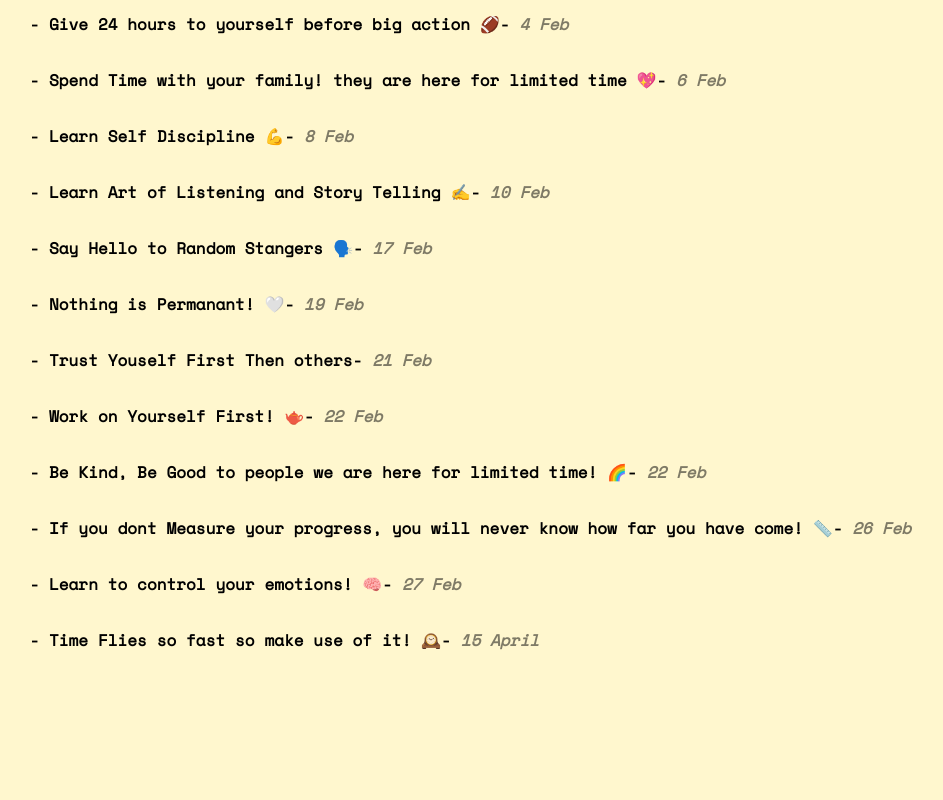
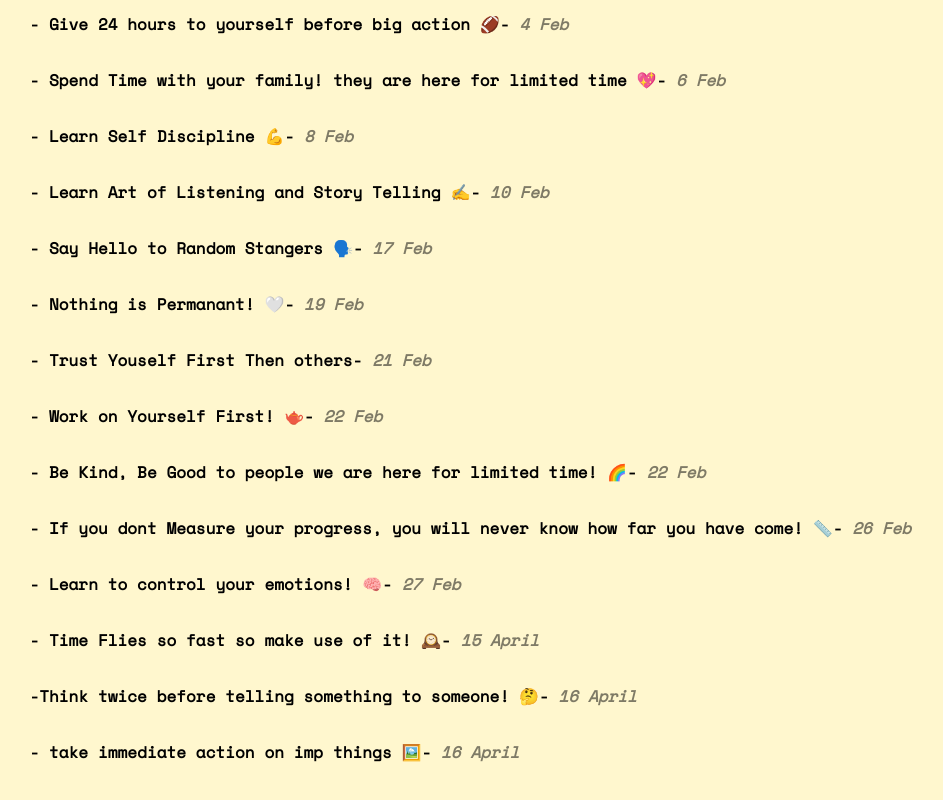
Before and after one commit to developedbyjk/JKlearnings, a React (Vite) app: page / in a window 1280 px wide. Shown: the part 843-1643 px from the top of the page, without its empty margins (105-1048 px from the left). Before the commit the page ends 1611 px from the top, so only its background shows below. Built offline with nearby package versions, Linux system fonts and the light colour scheme.

Commit message:
16 april

```diff
--- a/src/data.js
+++ b/src/data.js
@@ -90,6 +90,14 @@ export const data = [
     {
         text: "- Time Flies so fast so make use of it! 🕰️",
         date: "15 April"
+    },
+    {
+        text: "-Think twice before telling something to someone! 🤔",
+        date: "16 April"
+    },
+    {
+        text: "- take immediate action on imp things 🖼️",
+        date: "16 April"
     }
 
 
```
Also changed, not shown: src/App.jsx (+1 -18 lines).
